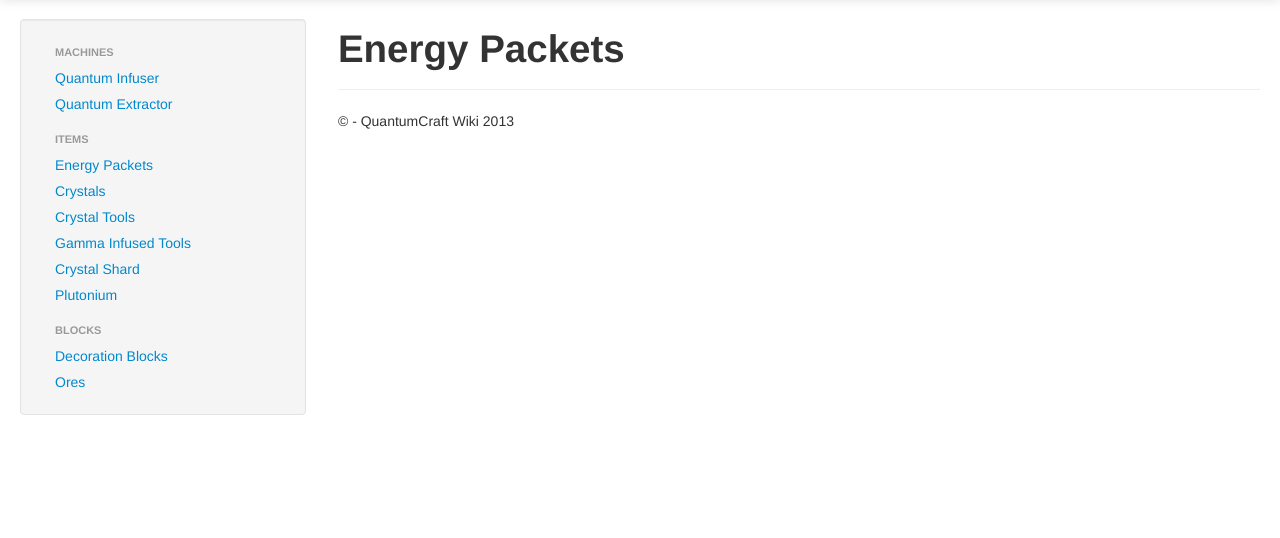
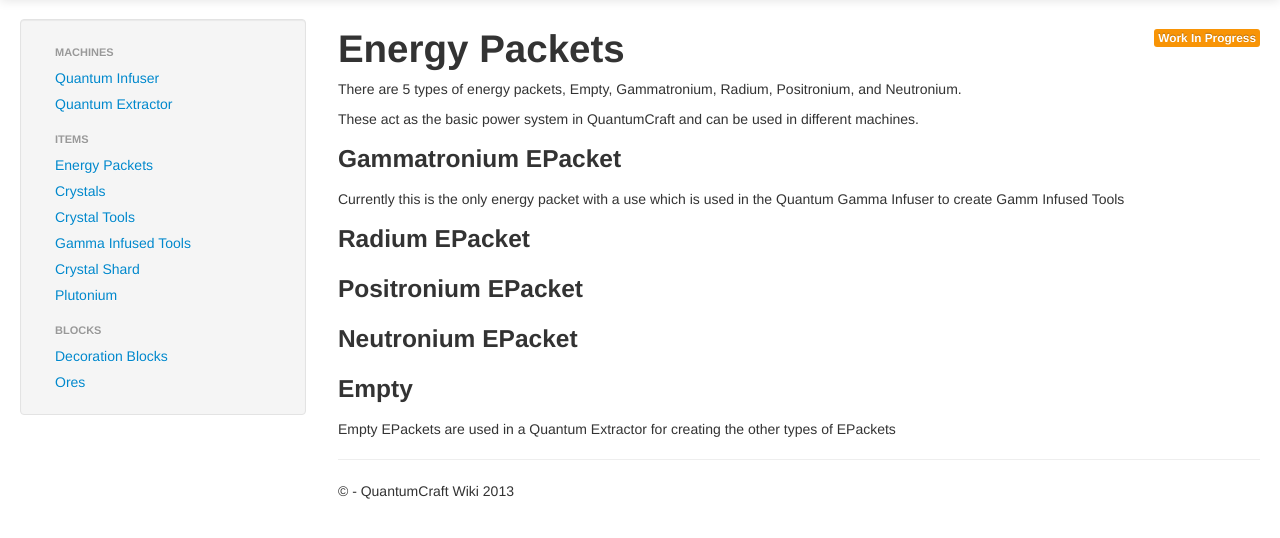
Before and after one commit to HeisenBugDev/QCWiki-old, a PHP site: page /index.php?page=epackets in a window 1280 px wide. Shown: the part 41-579 px from the top of the page. Run offline with PHP 8.4, Linux system fonts and the light colour scheme.

Commit message:
add epackets

```diff
--- a/view/epackets.phtml
+++ b/view/epackets.phtml
@@ -1 +1,18 @@
-<h1>Energy Packets</h1>
+<h1>Energy Packets<span class="pull-right label label-warning">Work In Progress</span></h1>
+<p>There are 5 types of energy packets, Empty, Gammatronium, Radium, Positronium, and Neutronium.</p>
+<p>These act as the basic power system in QuantumCraft and can be used in different machines.</p>
+
+<h3>Gammatronium EPacket</h3>
+<p>Currently this is the only energy packet with a use which is used in the Quantum Gamma Infuser to create Gamm Infused Tools</p>
+
+<h3>Radium EPacket</h3>
+<p></p>
+
+<h3>Positronium EPacket</h3>
+<p></p>
+
+<h3>Neutronium EPacket</h3>
+<p></p>
+
+<h3>Empty</h3>
+<p>Empty EPackets are used in a Quantum Extractor for creating the other types of EPackets</p>
```
